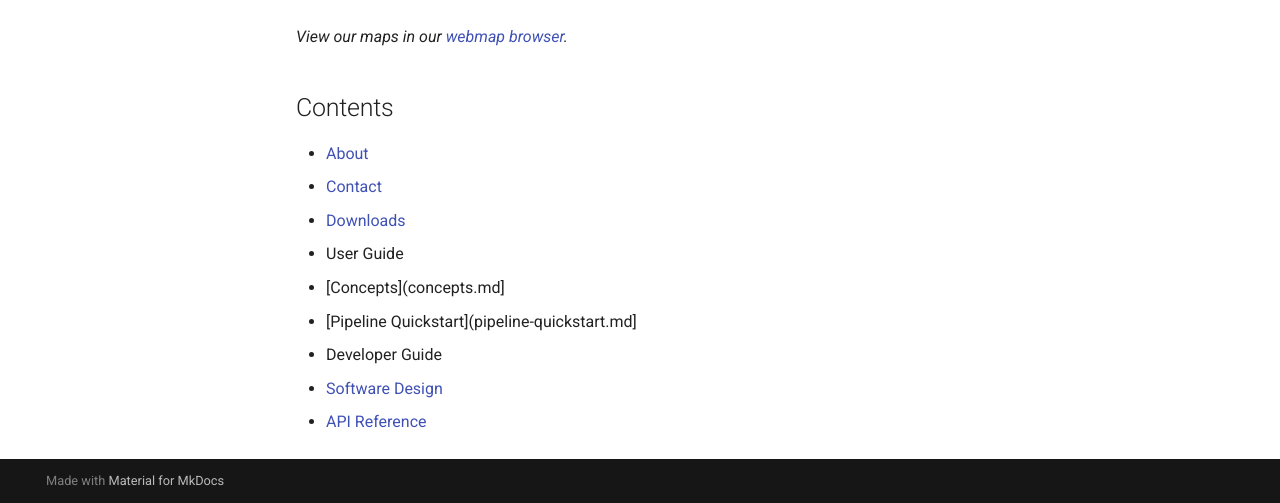
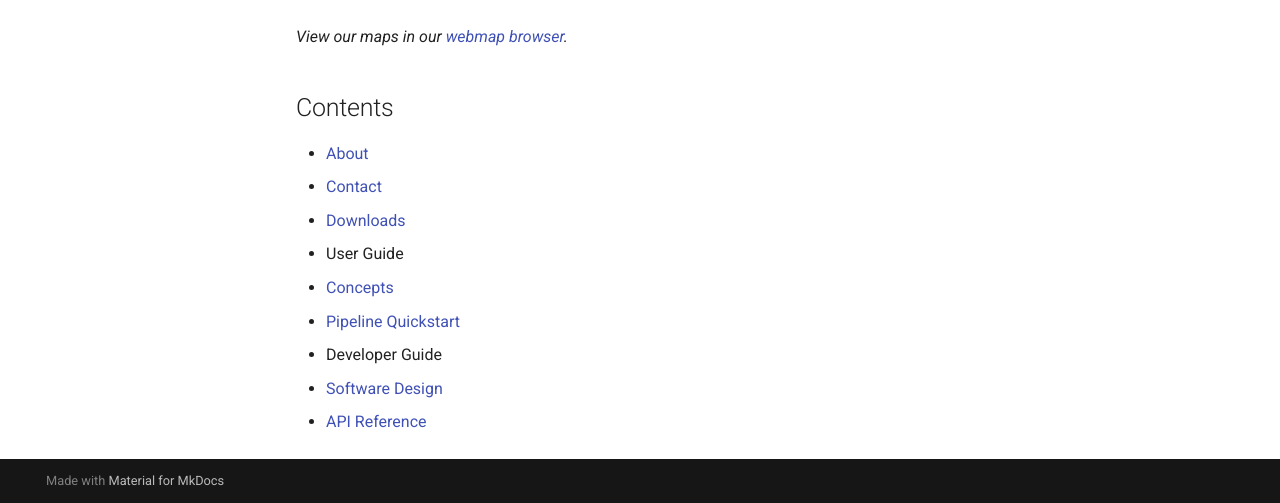
Before and after one commit to rewiring-nz/solar-estimates, an MkDocs documentation site: the page built from docs/index.md, in a window 1280 px wide and 1327 px high. Shown: the part 824-1327 px from the top of the window. Built offline with MkDocs 1.6.1 and Material for MkDocs 9.7.7, drawn with Linux system fonts in a browser that asks for light colours.

Commit message:
Typo in docs/index.md

```diff
--- a/docs/index.md
+++ b/docs/index.md
@@ -14,8 +14,8 @@ _View our maps in our [webmap browser](https://felt.com/map/solar-estimates-data
 * [Contact](contact.md)
 * [Downloads](downloads.md)
 * User Guide
-  * [Concepts](concepts.md]
-  * [Pipeline Quickstart](pipeline-quickstart.md]
+  * [Concepts](concepts.md)
+  * [Pipeline Quickstart](pipeline-quickstart.md)
 * Developer Guide
   * [Software Design](developer/design.md)
   * [API Reference](developer/reference.md)
```
